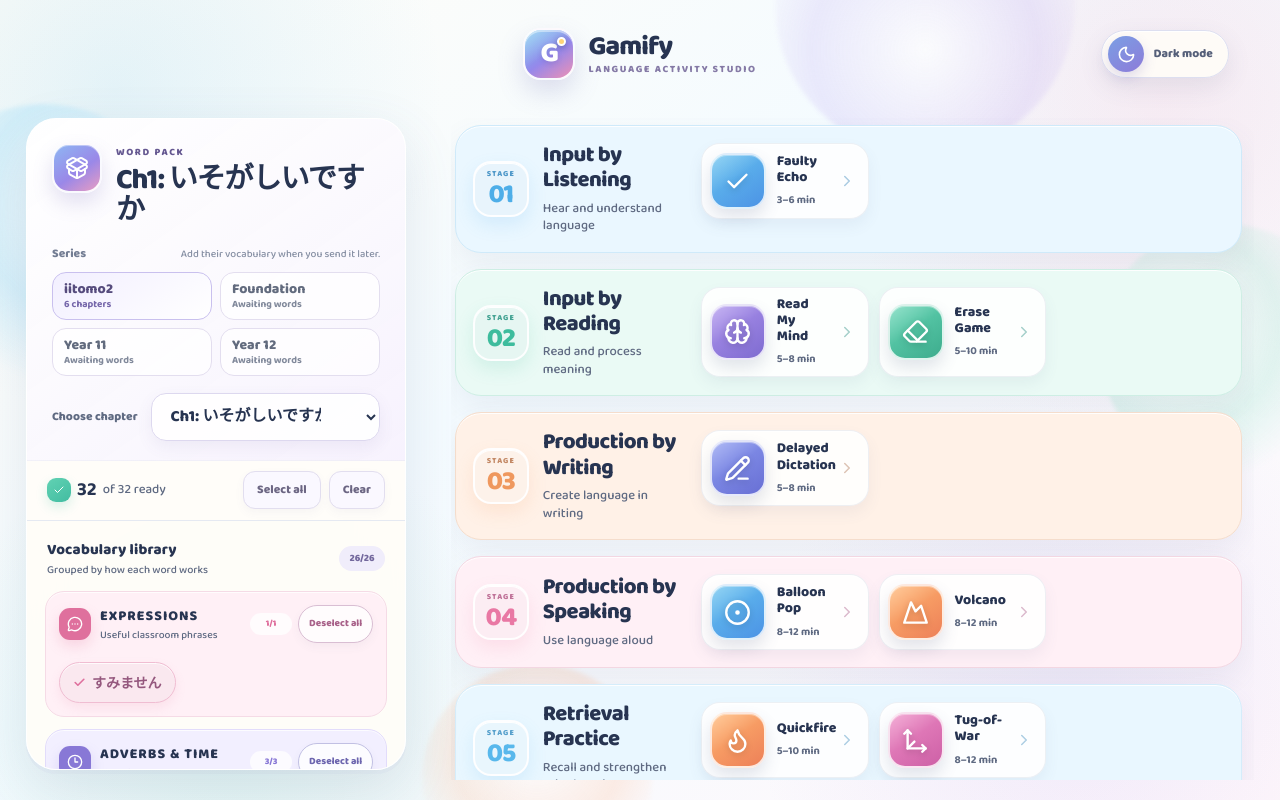
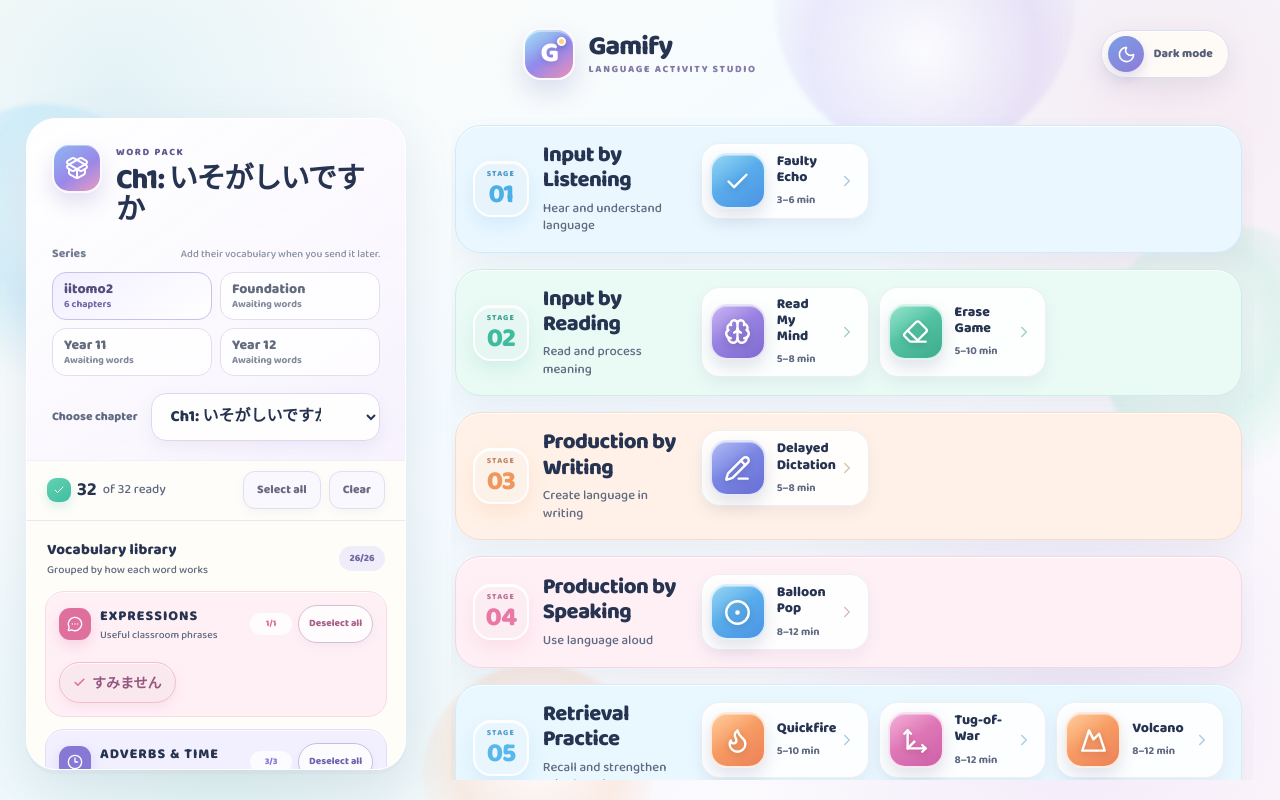
Before and after one commit to japaneseboost/gamify, a Next.js app: page /gamify/ in a window 1280 px wide. Built offline with nearby package versions, Linux system fonts and the light colour scheme.

Commit message:
Move Volcano to Retrieval Practice

```diff
--- a/app/page.tsx
+++ b/app/page.tsx
@@ -71,7 +71,7 @@ const activities:Activity[] = [
     rules:["Choose turn-taking or race mode and an English or Japanese prompt.","Students answer aloud; the teacher decides which team loses the round.","Select the losing team, then roll the digital die.","The die pops that many balloons. The last team still in the sky wins."],
   },
   {
-    id:"volcano", title:"Volcano", shortTitle:"Volcano", description:"Answer a Word Pack prompt, roll the special 1–3 die, and climb towards step 12 without overshooting into the lava.", category:"Production by Speaking", time:"8–12 min", icon:Mountain, tone:"orange", stage:"speaking",
+    id:"volcano", title:"Volcano", shortTitle:"Volcano", description:"Answer a Word Pack prompt, roll the special 1–3 die, and climb towards step 12 without overshooting into the lava.", category:"Retrieval Practice", time:"8–12 min", icon:Mountain, tone:"orange", stage:"retrieval",
     rules:["Choose turn-taking or race mode and an English or Japanese prompt.","Students answer aloud; the teacher selects the correct team.","Roll the special 1–3 die and move that climber up the steps.","Land exactly on step 12 to win. Go past 12 and fall into the lava."],
   },
 ];
```
